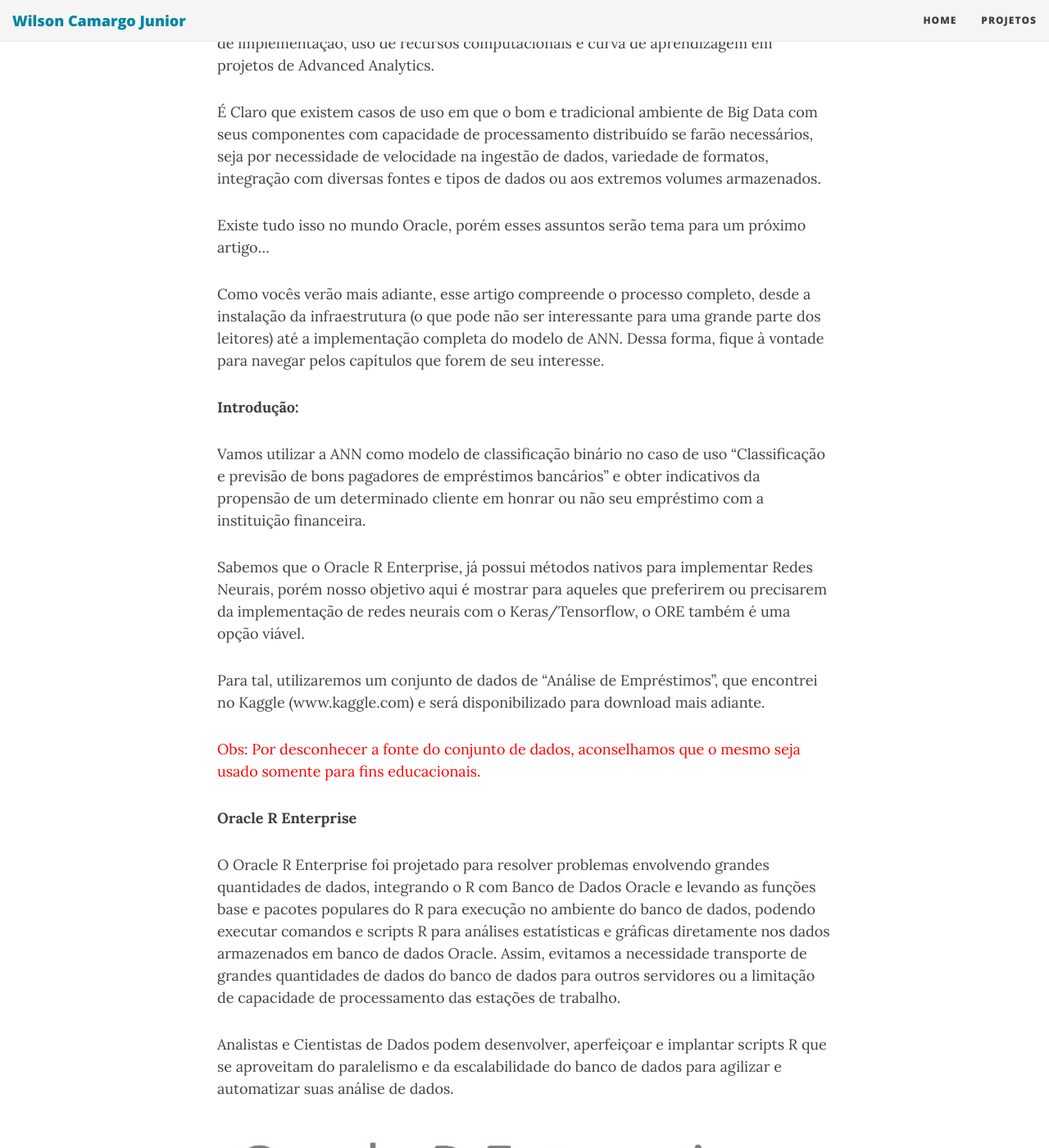
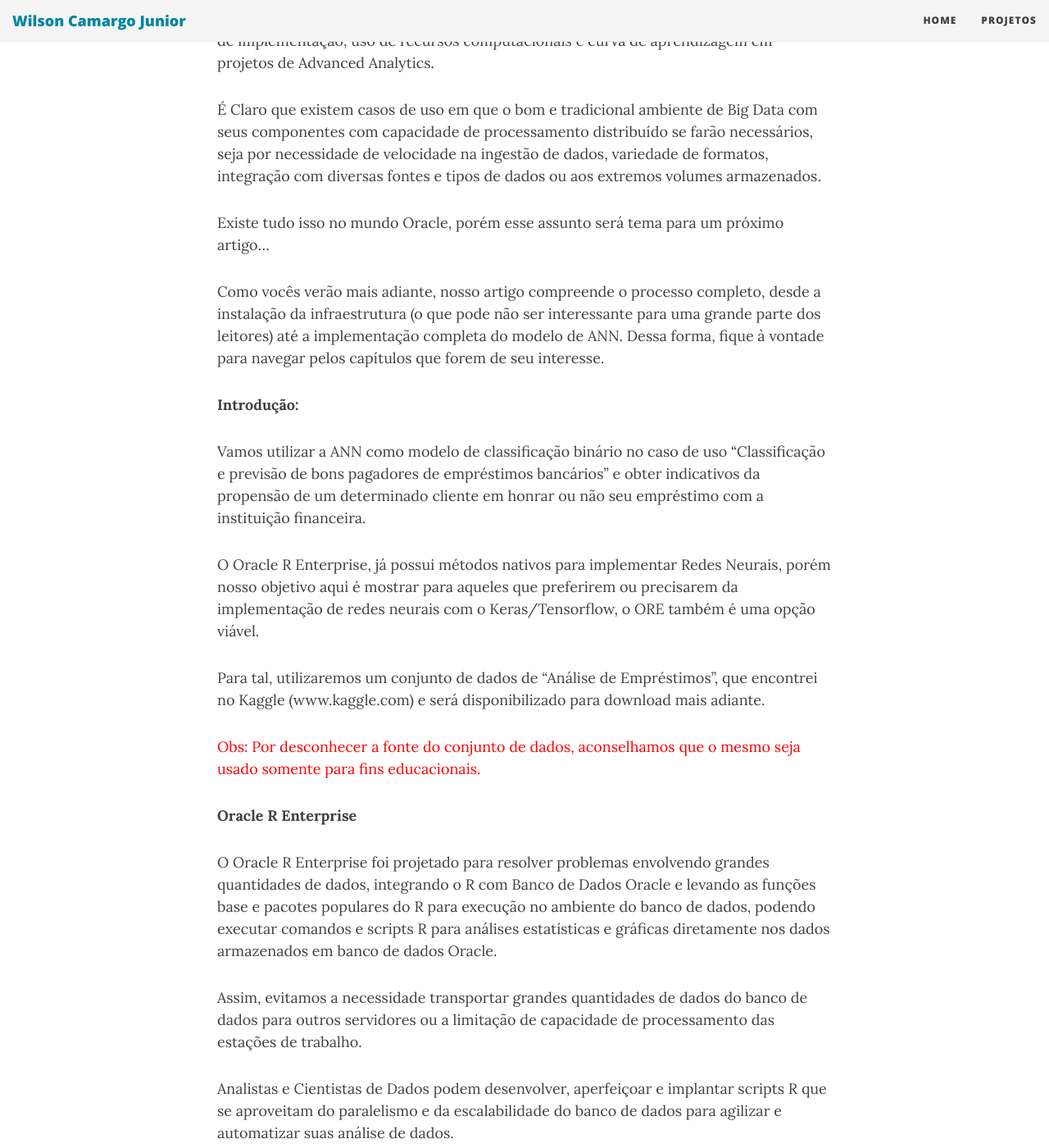
Before and after one commit to wilson-camargo-jr/teste, a Jekyll site: the page built from _posts/2018-06-16-ANN-ORE-P1.md, in a window 1280 px wide and 1400 px high, scrolled down 729 px. Shown: the whole window at 82% size. Built offline with Jekyll 4.4.1, drawn with Linux system fonts in a browser that asks for light colours; nearby versions of some CDN libraries; comment, search, counter and statistics services are not loaded; some of the changed text lies outside the part shown.

Commit message:
Update 2018-06-16-ANN-ORE-P1.md

```diff
--- a/_posts/2018-06-16-ANN-ORE-P1.md
+++ b/_posts/2018-06-16-ANN-ORE-P1.md
@@ -1,25 +1,25 @@
 ---
 layout: post
 title: Oracle R e Keras - Redes Neurais “From the scratch” (Parte 1)
-subtitle: Nesse artigo vamos mostrar como implementar um Processo de Deep Leaning chamado Artificial Neural Network (ANN) ou em português, Redes Neurais Artificiais (RNA), utilizando o Oracle R Enterprise (ORE) e a biblioteca Keras.
+subtitle: Nesse artigo vamos mostrar como implementar um Processo de Deep Leaning chamado Artificial Neural Network (ANN) ou Redes Neurais Artificiais (RNA), utilizando o Oracle R Enterprise (ORE) e a biblioteca Keras.
 ---
 
-Pensei em redigir esse artigo para a imensa comunidade de usuários do Banco de Dados Oracle (DBAs, Desenvolvedores, Cientistas de Dados, Administradores de Dados, ...), em especial para aqueles que ainda estão planejando a melhor forma de entrar no mundo do Big Data, mas já ávidos por explorar técnicas inovadoras para tomada de decisão, como Inteligência Artificial, Deep Learning, Machine Learning, etc.,  mas ofereço também para aqueles curiosos em se inteirar de um assunto tão pungente na atualidade.
+Pensei em redigir esse artigo para a imensa comunidade de usuários do Banco de Dados Oracle (DBAs, Desenvolvedores, Cientistas de Dados, Administradores de Dados, ...), em especial para aqueles que ainda estão planejando a melhor forma de entrar no mundo do Big Data/Analytics, mas já ávidos por explorar técnicas inovadoras para tomada de decisão, como Inteligência Artificial, Deep Learning, Machine Learning, etc.,  mas com a mesma utilidade para aqueles curiosos em se inteirar de um assunto tão popular na atualidade.
 
 Para todos esses, o Oracle R Enterprise é uma bela forma de reduzir complexidade, prazo de implementação, uso de recursos computacionais e curva de aprendizagem em projetos de Advanced Analytics.
 
 É Claro que existem casos de uso em que o bom e tradicional ambiente de Big Data com seus componentes com capacidade de processamento distribuído se farão necessários, seja por necessidade de velocidade na ingestão de dados, variedade de formatos, integração com diversas fontes e tipos de dados ou aos extremos volumes armazenados.
 
-Existe tudo isso no mundo Oracle, porém esses assuntos serão tema para um próximo artigo...
+Existe tudo isso no mundo Oracle, porém esse assunto será tema para um próximo artigo...
 
-Como vocês verão mais adiante, esse artigo compreende o processo completo, desde a instalação da infraestrutura (o que pode não ser interessante para uma grande parte dos leitores) até a implementação completa do modelo de ANN. Dessa forma, fique à vontade para navegar pelos capítulos que forem de seu interesse.
+Como vocês verão mais adiante, nosso artigo compreende o processo completo, desde a instalação da infraestrutura (o que pode não ser interessante para uma grande parte dos leitores) até a implementação completa do modelo de ANN. Dessa forma, fique à vontade para navegar pelos capítulos que forem de seu interesse.
 
 
 **Introdução:**
 
 Vamos utilizar a ANN como modelo de classificação binário no caso de uso “Classificação e previsão de bons pagadores de empréstimos bancários” e obter indicativos da propensão de um determinado cliente em honrar ou não seu empréstimo com a instituição financeira.
 
-Sabemos que o Oracle R Enterprise, já possui métodos nativos para implementar Redes Neurais, porém nosso objetivo aqui é mostrar para aqueles que preferirem ou precisarem da implementação de redes neurais com o Keras/Tensorflow, o ORE também é uma opção viável.
+O Oracle R Enterprise, já possui métodos nativos para implementar Redes Neurais, porém nosso objetivo aqui é mostrar para aqueles que preferirem ou precisarem da implementação de redes neurais com o Keras/Tensorflow, o ORE também é uma opção viável.
 
 Para tal, utilizaremos um conjunto de dados de “Análise de Empréstimos”, que encontrei no Kaggle (www.kaggle.com) e será disponibilizado para download mais adiante.
 
@@ -28,7 +28,8 @@
 **Oracle R Enterprise**
 
 O Oracle R Enterprise foi projetado para resolver problemas envolvendo grandes quantidades de dados, integrando o R com Banco de Dados Oracle e levando as funções base e pacotes populares do R para execução no ambiente do banco de dados, podendo executar comandos e scripts R para análises estatísticas e gráficas diretamente nos dados armazenados em banco de dados Oracle.
-Assim, evitamos a necessidade transporte de grandes quantidades de dados do banco de dados para outros servidores ou a limitação de capacidade de processamento das estações de trabalho.
+
+Assim, evitamos a necessidade transportar grandes quantidades de dados do banco de dados para outros servidores ou a limitação de capacidade de processamento das estações de trabalho.
 
 Analistas e Cientistas de Dados podem desenvolver, aperfeiçoar e implantar scripts R que se aproveitam do paralelismo e da escalabilidade do banco de dados para agilizar e automatizar suas análise de dados.
 
```
